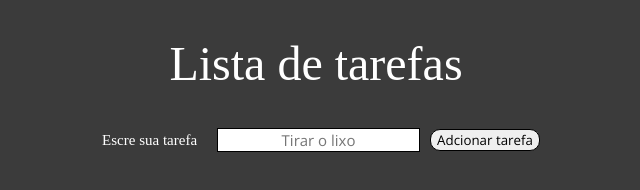
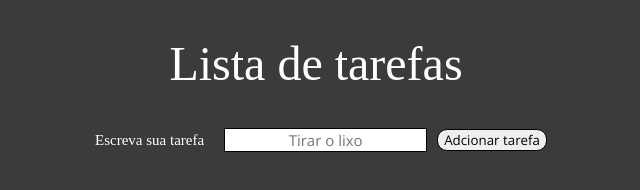
Before and after one commit to Romulo99/Desafio-to-do, a plain HTML site: page index.html in a window 1280 px wide. Shown: the full height of the page, 324-964 px from the left. Drawn offline with nearby package versions, Linux system fonts and the light colour scheme.

Commit message:
Arrumando uma palavra
Tinha uma palavra errada

```diff
--- a/index.html
+++ b/index.html
@@ -11,7 +11,7 @@
     <header>
       <h1 class="titulo-principal">Lista de tarefas</h1>
       <form class="formulario">
-        <label for="input-lista" class="to-do">Escre sua tarefa</label>
+        <label for="input-lista" class="to-do">Escreva sua tarefa</label>
         <input
           id="tarefa"
           type="text"
@@ -19,9 +19,7 @@
           placeholder="Tirar o lixo"
           class="to-do"
         />
-        <button class="botao" type="button" onclick="criarTarefa()">
-          Adcionar tarefa
-        </button>
+        <button class="botao" type="button" onclick="criarTarefa()">Adcionar tarefa</button>
       </form>
     </header>
     <main></main>
```
